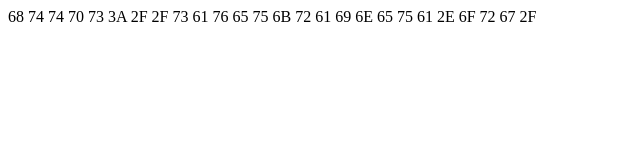
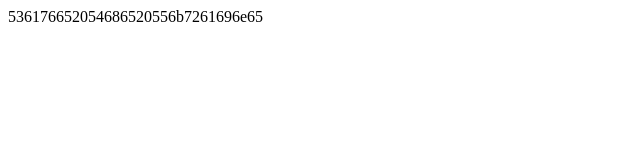
Before and after one commit to ADev531/PL, a plain HTML site: page easteregg.html in a window 1280 px wide. Shown: the whole page, without its empty margins (0-640 px from the left). Drawn offline with Linux system fonts and the light colour scheme.

Commit message:
Update easteregg.html

```diff
--- a/easteregg.html
+++ b/easteregg.html
@@ -3,6 +3,6 @@
     <title>PL - ???</title>
   </head>
   <body>
-    <p>68 74 74 70 73 3A 2F 2F 73 61 76 65 75 6B 72 61 69 6E 65 75 61 2E 6F 72 67 2F</p>
+    <p>536176652054686520556b7261696e65</p>
   </body>
 </html>
```
